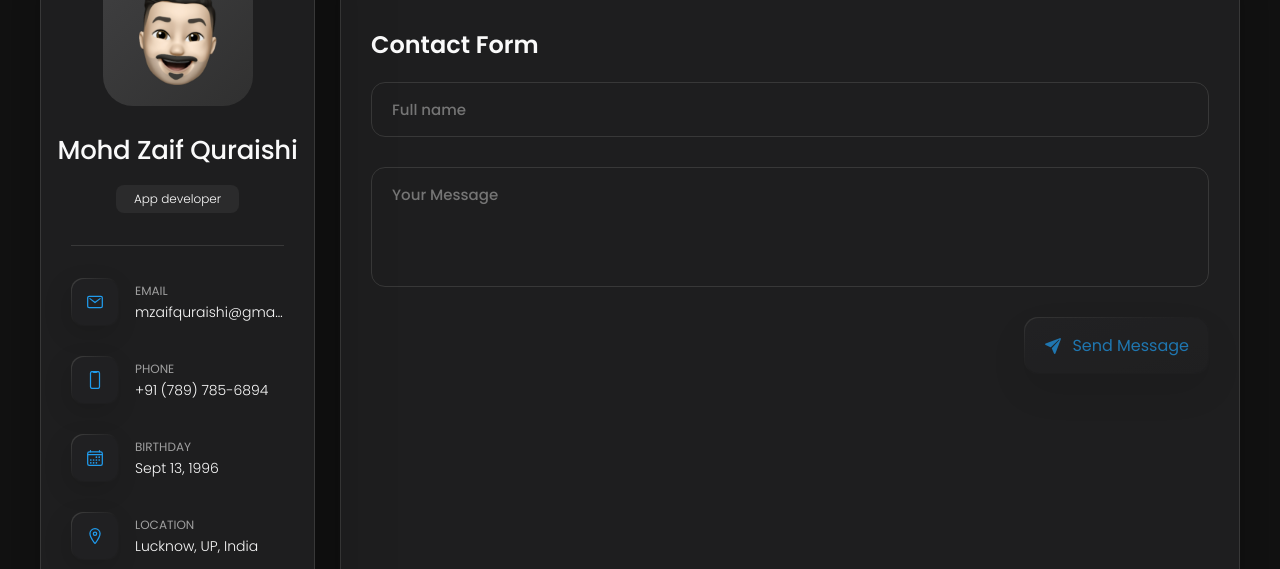
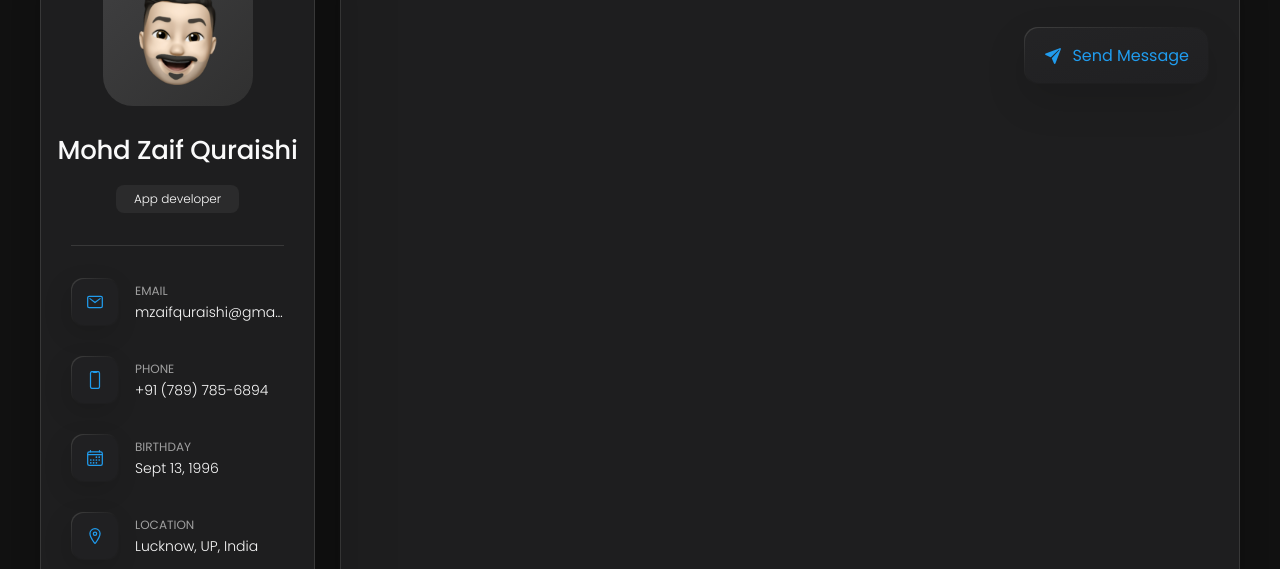
Before and after one commit to mzaifquraishi/mzaifquraishi.github.io, a plain HTML site: page index.html in a window 1280 px wide. Both pictures are taken after a click on the button "Contact". Shown: the part 162-731 px from the top of the page. Drawn offline with nearby package versions, Linux system fonts and the light colour scheme.

Commit message:
form update

```diff
--- a/assets/js/script.js
+++ b/assets/js/script.js
@@ -156,15 +156,3 @@ for (let i = 0; i < navigationLinks.length; i++) {
 
   });
 }
-
-function openUrl() {
-  var subject= document.getElementsByTagName('input')[0].value;
-  var body = document.getElementsByTagName('input')[0].value+"\r\n\r\n<";
-  body += window.location.href;
-  body += ">";
-  var uri = "mailto:mzaifquraishi@gmail.com?subject=";
-  uri += encodeURIComponent(subject);
-  uri += "&body=";
-  uri += encodeURIComponent(body);
-  window.open(uri);
-}
--- a/index.html
+++ b/index.html
@@ -1177,36 +1177,10 @@
             <h2 class="h2 article-title">Contact</h2>
           </header>
           <section class="contact-form">
-            <h3 class="h3 form-title">Contact Form</h3>
-
-            <form action="javascript:openUrl()" class="form" data-form>
-              <div class="input-wrapper">
-                <input
-                  type="text"
-                  name="fullname"
-                  class="form-input"
-                  placeholder="Full name"
-                  required
-                  data-form-input
-                  onkeyup="updateName(this.value)"
-                />
-
-              </div>
-
-              <textarea
-                name="message"
-                class="form-input"
-                placeholder="Your Message"
-                required
-                data-form-input
-                onkeyup="updateMessage(this.value)"
-              ></textarea>
-
-              <button class="form-btn" type="submit" disabled data-form-btn>
+              <button class="form-btn" onClick="MyWindow=window.open('https://forms.gle/PgoLDJbgDFAx9PRX7','MyWindow','width=0,height=0'); return false;" data-form-btn>
                 <ion-icon name="paper-plane"></ion-icon>
                 <span>Send Message</span>
               </button>
-            </form>
           </section>
         </article>
       </div>
```
